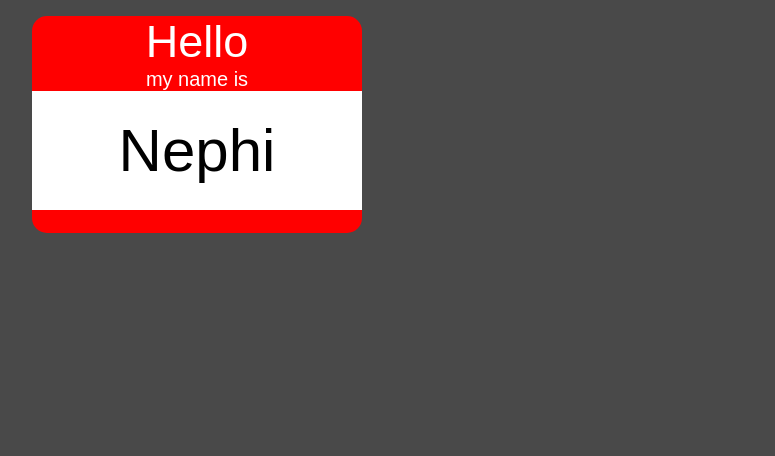
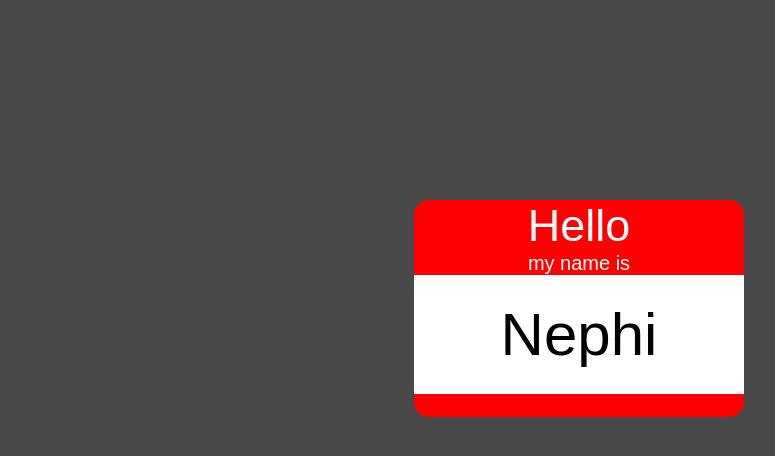
Before and after one commit to nephiflores/namebadge, a plain HTML site: page index.html in a window 1280 px wide. Shown: the whole page, without its empty margins (16-791 px from the left). Drawn offline with Linux system fonts and the light colour scheme.

Commit message:
updated index.html

```diff
--- a/index.html
+++ b/index.html
@@ -8,18 +8,18 @@
     <style>
         body {
             background-color: #494949;
-            width: auto;
-            ;
+            margin: auto;
+            margin-top: 200px;
+            max-width: 500px;
+            max-height: 300px;
+
         }
+
         #name {
             color: black;
             background-color: white;
             font-size: 60px;
             padding: 25px 40px;
-        }
-
-        ul {
-            border-top-left-radius: 25px;
         }
 
         li {
@@ -45,19 +45,25 @@
             border-bottom-left-radius: 15px;
             border-bottom-right-radius: 15px;
         }
+
+        div {
+            margin: auto;
+
+        }
     </style>
 
 
 </head>
 <body>
 
-    <div #content></div>
+    <div>
         <ul>
             <li id="hello">Hello</li>
             <li>my name is</li>
             <li id="name">Nephi</li>
             <li id="bottom"> .</li>
         </ul>
+    </div>
 
 </body>
 </html>
```
Lines whose indentation alone changed are shown as unchanged.
